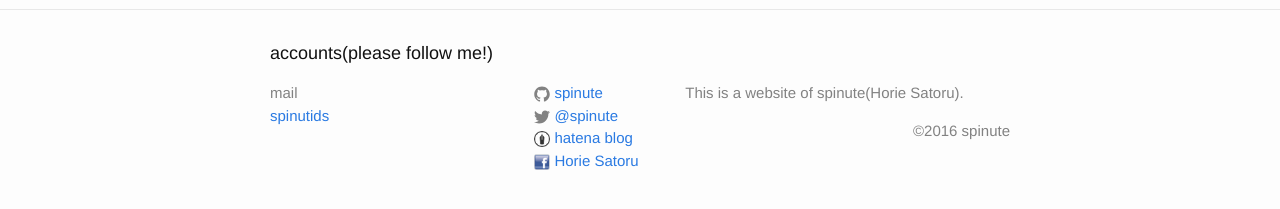
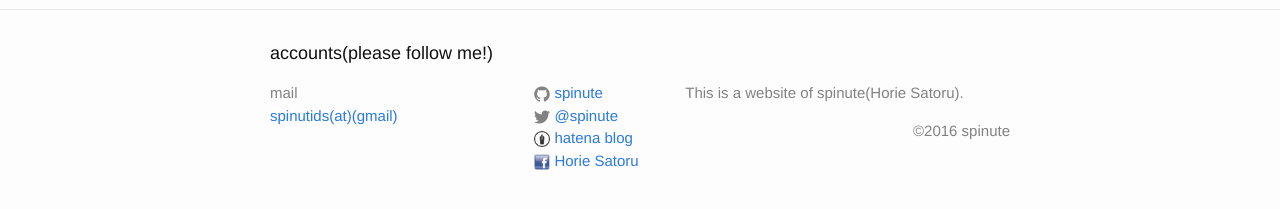
Before and after one commit to spinute/spinute.github.io, a Jekyll site: the page built from index.html, in a window 1280 px wide. Shown: the part 491-700 px from the top of the page. Built offline with Jekyll 4.4.1, drawn with Linux system fonts in a browser that asks for light colours.

Commit message:
small fix

```diff
--- a/_config.yml
+++ b/_config.yml
@@ -3,7 +3,7 @@
 
 # Site settings
 title: Pin's
-email: spinutids<at><gmail>
+email: spinutids(at)(gmail)
 descript: >
   This is a website of spinute(Horie Satoru).<br>
   <div align='right'>&copy;2016&nbsp;spinute</div>
```
